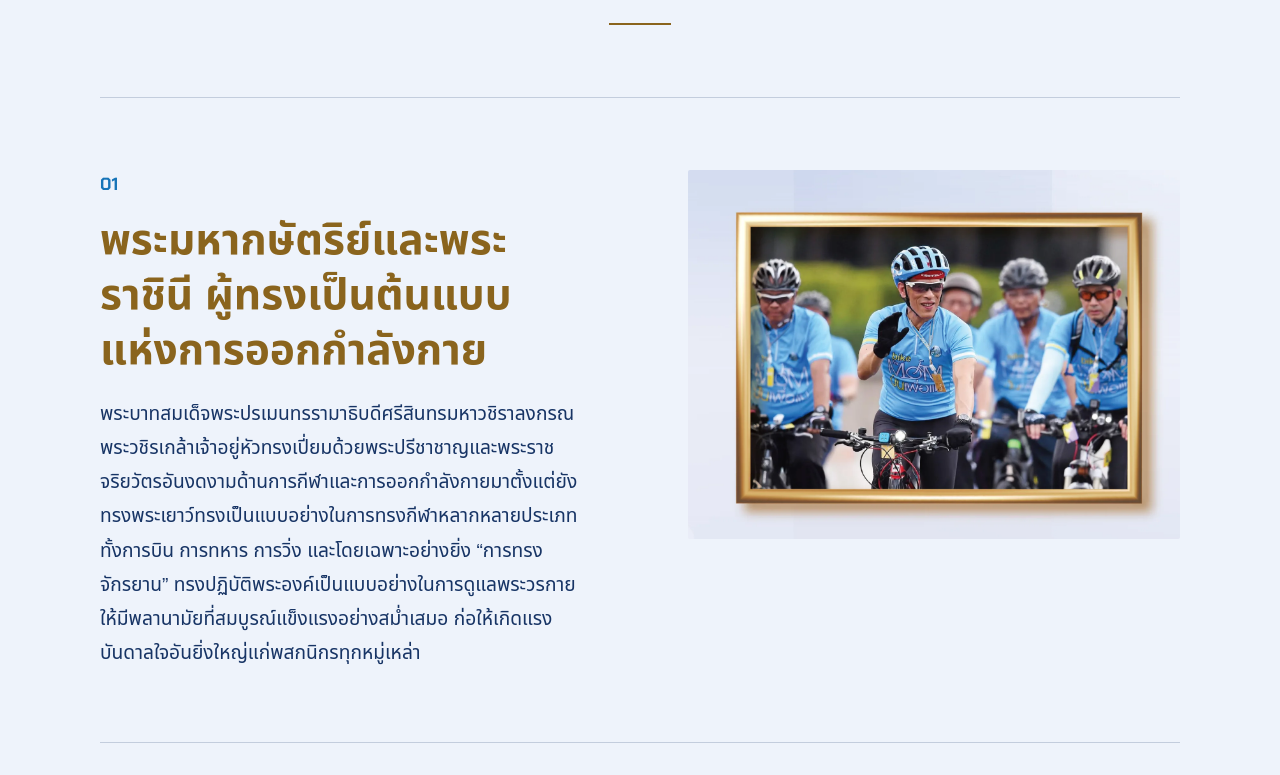
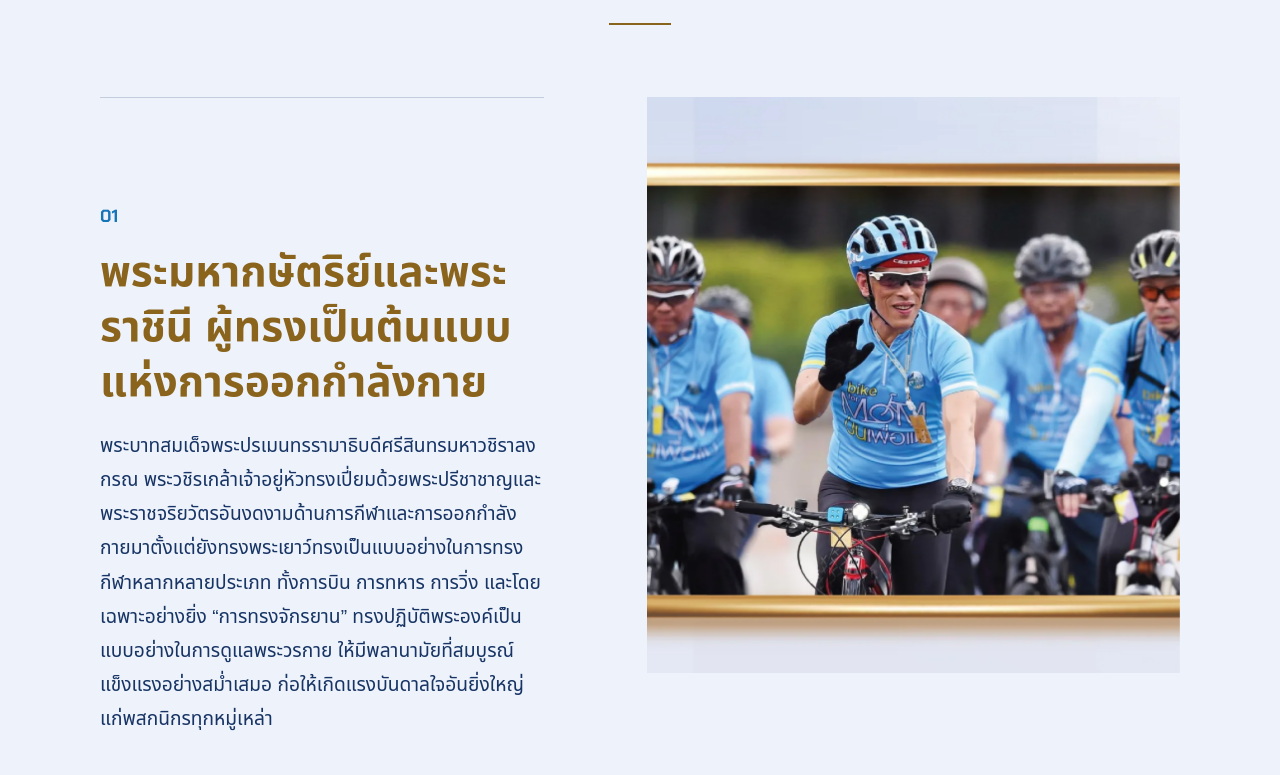
Before and after one commit to yuinakorn/next_befast, a Next.js app: page / in a window 1280 px wide. Shown: the part 1025-1800 px from the top of the page. Built offline with nearby package versions, Linux system fonts and the light colour scheme; a web font is replaced by a local one.

Commit message:
feat: enhance royal duties with sticky gallery

```diff
--- /dev/null
+++ b/src/components/royal-prelude/RoyalGallery.tsx
@@ -0,0 +1,108 @@
+"use client";
+
+import Image from "next/image";
+import { useEffect, useRef, useState, type ReactNode } from "react";
+import { ROYAL_ASSETS } from "@/content/royal-prelude";
+import { activeRoyalDuty } from "@/lib/royal-gallery";
+
+const DESKTOP_GALLERY = "(min-width: 861px) and (min-height: 501px)";
+
+export function RoyalGallery({ children }: { children: ReactNode }) {
+  const rootRef = useRef<HTMLDivElement>(null);
+  const activeRef = useRef(0);
+  const [active, setActive] = useState(0);
+  const [enhanced, setEnhanced] = useState(false);
+
+  useEffect(() => {
+    const media = window.matchMedia(DESKTOP_GALLERY);
+    let observer: IntersectionObserver | undefined;
+
+    const updateMode = () => {
+      observer?.disconnect();
+      observer = undefined;
+
+      if (!media.matches || !rootRef.current) {
+        setEnhanced(false);
+        return;
+      }
+
+      const duties = [...rootRef.current.querySelectorAll<HTMLElement>("[data-royal-duty]")];
+      const ratios = duties.map(() => 0);
+      setEnhanced(true);
+
+      observer = new IntersectionObserver(
+        (entries) => {
+          for (const entry of entries) {
+            const index = duties.indexOf(entry.target as HTMLElement);
+            if (index >= 0) ratios[index] = entry.intersectionRatio;
+          }
+
+          const next = activeRoyalDuty(ratios, activeRef.current);
+          if (next !== activeRef.current) {
+            activeRef.current = next;
+            setActive(next);
+          }
+        },
+        { rootMargin: "-18% 0px -18%", threshold: [0, 0.25, 0.5, 0.75, 1] },
+      );
+
+      duties.forEach((duty) => observer?.observe(duty));
+    };
+
+    updateMode();
+    media.addEventListener("change", updateMode);
+    return () => {
+      observer?.disconnect();
+      media.removeEventListener("change", updateMode);
+    };
+  }, []);
+
+  const cycling = ROYAL_ASSETS.cycling;
+  const running = ROYAL_ASSETS.running;
+
+  return (
+    <div
+      id="royal-duties"
+      className={`royal-duties royal-gallery${enhanced ? " is-enhanced" : ""}`}
+      ref={rootRef}
+    >
+      <div className="royal-gallery-copy">{children}</div>
+      <div className="royal-gallery-visual" aria-hidden="true">
+        <div className={`royal-gallery-state${active === 0 ? " is-active" : ""}`}>
+          <Image
+            src={cycling.src}
+            alt=""
+            width={cycling.width}
+            height={cycling.height}
+            sizes="44vw"
+          />
+        </div>
+        <div className={`royal-gallery-state${active === 1 ? " is-active" : ""}`}>
+          <Image
+            src={running.src}
+            alt=""
+            width={running.width}
+            height={running.height}
+            sizes="44vw"
+          />
+        </div>
+        <div className={`royal-gallery-state royal-gallery-state--pair${active === 2 ? " is-active" : ""}`}>
+          <Image
+            src={cycling.src}
+            alt=""
+            width={cycling.width}
+            height={cycling.height}
+            sizes="22vw"
+          />
+          <Image
+            src={running.src}
+            alt=""
+            width={running.width}
+            height={running.height}
+            sizes="22vw"
+          />
+        </div>
+      </div>
+    </div>
+  );
+}
--- a/src/components/royal-prelude/RoyalPrelude.tsx
+++ b/src/components/royal-prelude/RoyalPrelude.tsx
@@ -1,5 +1,6 @@
 import Image from "next/image";
 import { ROYAL_ASSETS, ROYAL_PRELUDE } from "@/content/royal-prelude";
+import { RoyalGallery } from "./RoyalGallery";
 
 export function RoyalPrelude() {
   const portrait = ROYAL_ASSETS[ROYAL_PRELUDE.hero.image];
@@ -43,7 +44,7 @@ export function RoyalPrelude() {
         <span className="royal-rule" aria-hidden="true" />
       </div>
 
-      <div id="royal-duties" className="royal-duties">
+      <RoyalGallery>
         {ROYAL_PRELUDE.duties.map((duty, dutyIndex) => (
           <article
             className="royal-duty"
@@ -79,7 +80,7 @@ export function RoyalPrelude() {
             </div>
           </article>
         ))}
-      </div>
+      </RoyalGallery>
     </section>
   );
 }
--- /dev/null
+++ b/src/lib/royal-gallery.ts
@@ -0,0 +1,14 @@
+export function activeRoyalDuty(ratios: readonly number[], previous: number): number {
+  let active = previous;
+  let greatest = 0;
+
+  for (let index = 0; index < ratios.length; index += 1) {
+    const ratio = ratios[index];
+    if (ratio > greatest) {
+      greatest = ratio;
+      active = index;
+    }
+  }
+
+  return active;
+}
--- a/src/styles/royal-prelude.css
+++ b/src/styles/royal-prelude.css
@@ -67,6 +67,8 @@
 .royal-rule { display: block; width: 62px; height: 2px; margin: 24px auto 0; background: var(--royal-gold); }
 
 .royal-duties { max-width: 1120px; margin: 0 auto; padding: 0 20px clamp(88px, 15svh, 160px); }
+.royal-gallery-copy { display: contents; }
+.royal-gallery-visual { display: none; }
 .royal-duty {
   display: grid;
   gap: 28px;
@@ -132,6 +134,37 @@
   .royal-duty { grid-template-columns: minmax(0, 1fr) minmax(0, 1fr); gap: clamp(48px, 8vw, 96px); align-items: center; }
   .royal-duty:nth-child(even) .royal-duty-copy { order: 2; }
   .royal-duty:nth-child(even) .royal-duty-media { order: 1; }
+  .royal-gallery.is-enhanced {
+    display: grid;
+    grid-template-columns: minmax(0, 5fr) minmax(0, 6fr);
+    gap: clamp(54px, 8vw, 110px);
+    align-items: start;
+  }
+  .royal-gallery.is-enhanced .royal-gallery-copy { display: block; }
+  .royal-gallery.is-enhanced .royal-duty {
+    min-height: 76svh;
+    display: flex;
+    align-items: center;
+    padding-block: clamp(70px, 13svh, 130px);
+  }
+  .royal-gallery.is-enhanced .royal-duty-copy { order: initial; }
+  .royal-gallery.is-enhanced .royal-duty-media { display: none; }
+  .royal-gallery.is-enhanced .royal-gallery-visual {
+    position: sticky;
+    top: calc(env(safe-area-inset-top, 0px) + clamp(72px, 10svh, 110px));
+    display: block;
+    height: min(72svh, 680px);
+  }
+  .royal-gallery-state {
+    position: absolute;
+    inset: 0;
+    display: grid;
+    opacity: 0;
+    pointer-events: none;
+  }
+  .royal-gallery-state.is-active { opacity: 1; }
+  .royal-gallery-state img { width: 100%; height: 100%; object-fit: cover; }
+  .royal-gallery-state--pair { grid-template-columns: minmax(0, 1fr) minmax(0, 1fr); gap: 12px; }
 }
 
 @media (orientation: landscape) and (max-height: 500px) {
@@ -152,4 +185,13 @@
   .royal-duty { grid-template-columns: minmax(0, 1fr); }
   .royal-duty:nth-child(even) .royal-duty-copy,
   .royal-duty:nth-child(even) .royal-duty-media { order: initial; }
+  .royal-gallery.is-enhanced { display: block; }
+  .royal-gallery.is-enhanced .royal-gallery-copy { display: contents; }
+  .royal-gallery.is-enhanced .royal-duty { min-height: 0; display: grid; padding: clamp(46px, 9svh, 90px) 0; }
+  .royal-gallery.is-enhanced .royal-duty-media { display: grid; }
+  .royal-gallery.is-enhanced .royal-gallery-visual { display: none; }
 }
+
+@media (prefers-reduced-motion: no-preference) {
+  .royal-gallery-state { transition: opacity 320ms ease; }
+}
```
Also changed, not shown: scripts/royal-page-smoke.mjs (+19 -0 lines), 1 other file (tests, documents, lock files or other folders).
